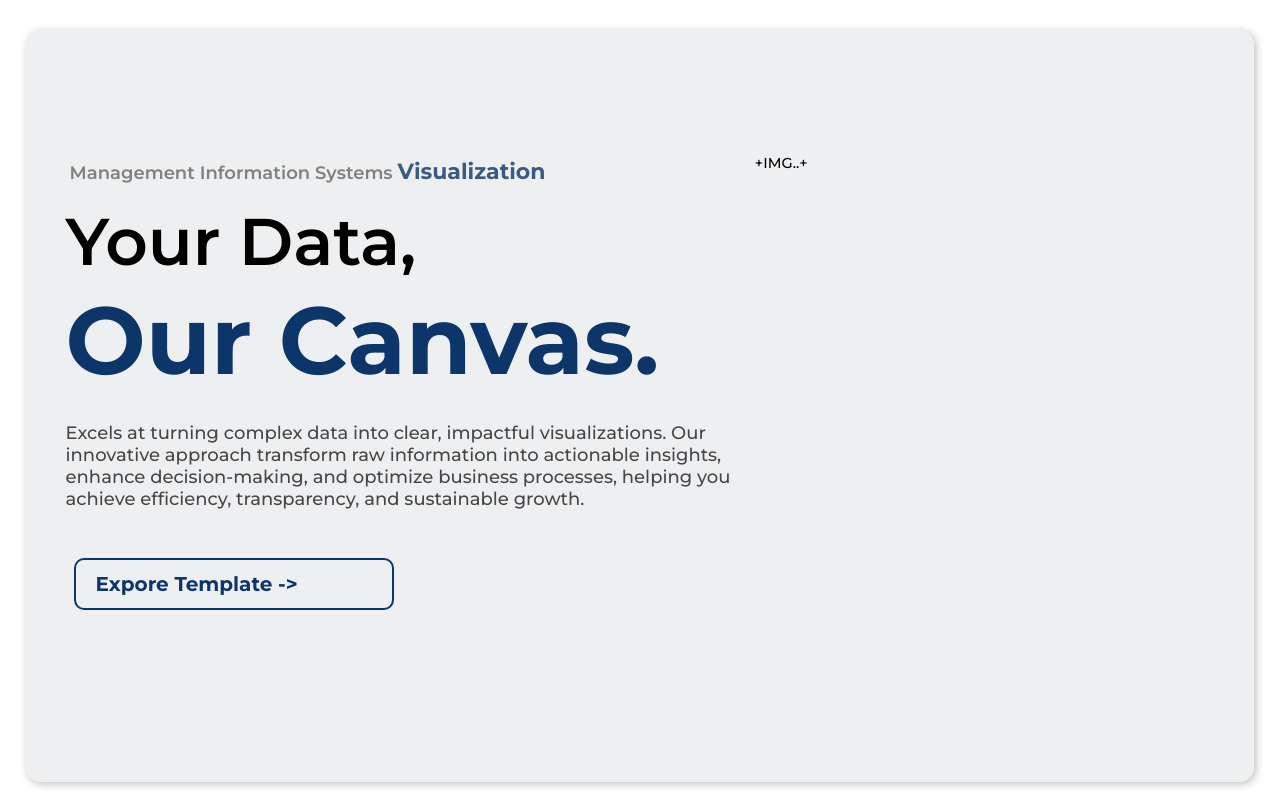
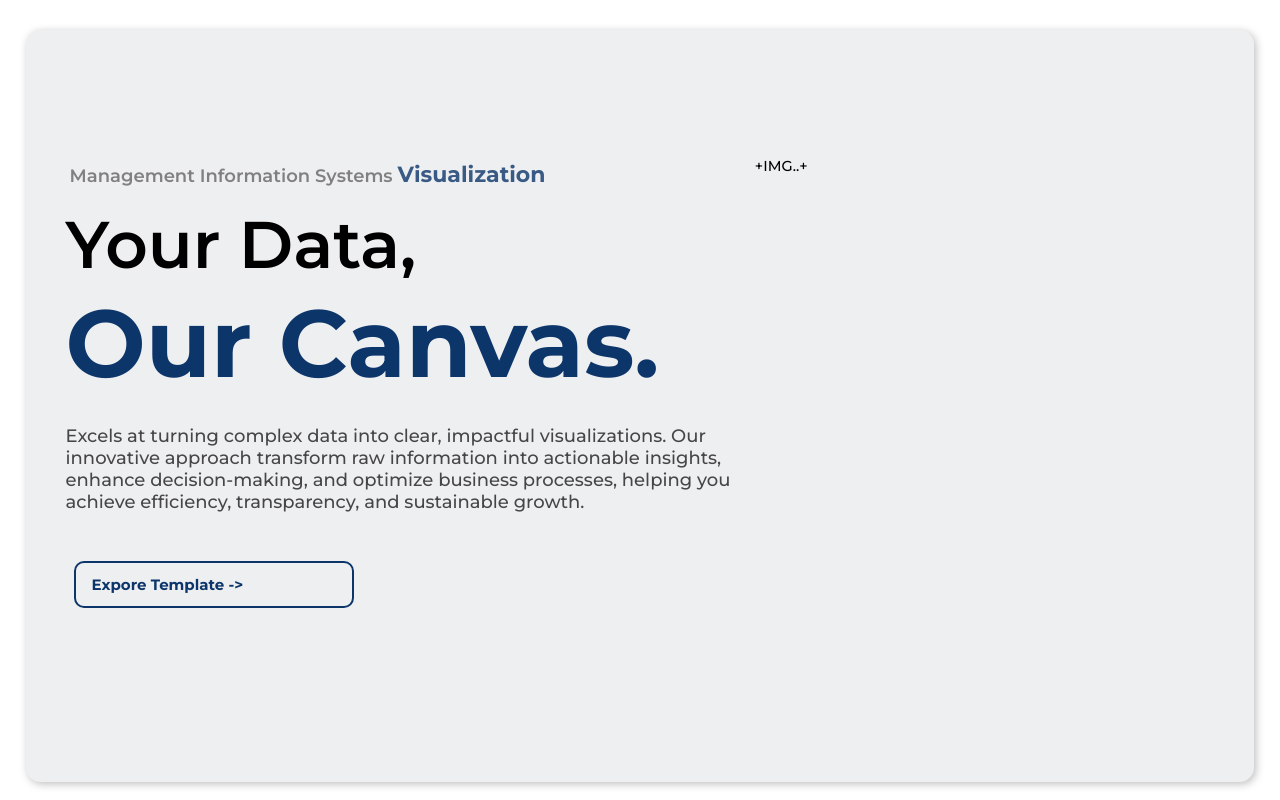
Before and after one commit to siddhantguptain/misvisuals, a React (Create React App) app: page / in a window 1280 px wide. Built offline with nearby package versions, Linux system fonts and the light colour scheme.

Commit message:
Home Button Css

```diff
--- a/src/Components/Home/Home.css
+++ b/src/Components/Home/Home.css
@@ -58,11 +58,10 @@
 .homeButton{
     margin: 6vh 1vh;
     color: #0C356A;
-    font-size: 20px;
+    font-size: 15px;
     font-weight: 800;
-    padding: 1.5vh 1vh 1.5vh 2.5vh;
+    padding: 1.5vh 1vh 1.5vh 2vh;
     border: 2px solid #0C356A;
-    width: 40vh;
-
+    width: 35vh;
     border-radius: 10px;
   }
```
